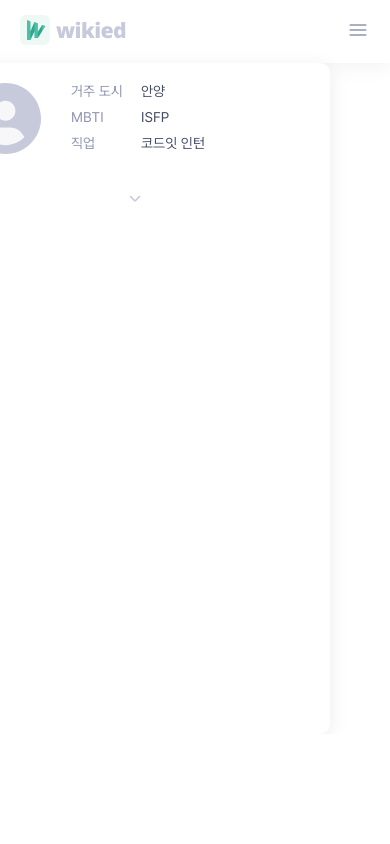
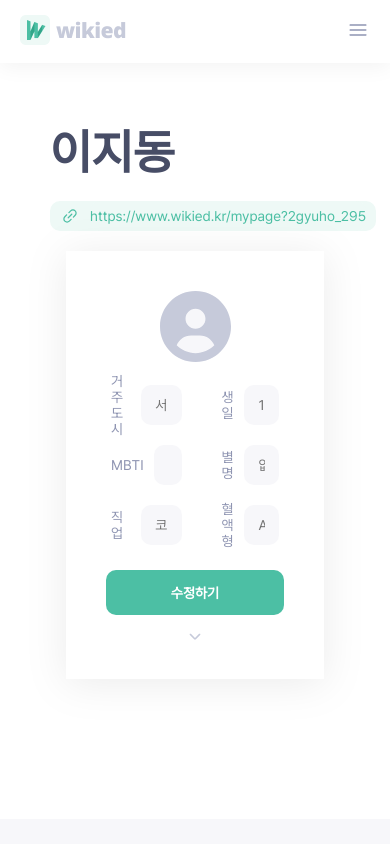
Before and after one commit to leegyuho-programer/Wikied, a Next.js app: page /mypage in a window 390 px wide. Shown: the top 844 px of the page. Built offline with nearby package versions, Linux system fonts and the light colour scheme.

Commit message:
fix: SideBar 컴포넌트 수정

```diff
--- a/app/(auth)/mypage/_components/MyPage.module.css
+++ b/app/(auth)/mypage/_components/MyPage.module.css
@@ -1,29 +1,80 @@
 .container {
-  margin-top: 80px;
+  padding-right: 8%;
+  padding-left: 22%;
+  margin-top: 60px;
+}
+
+.title {
+  display: flex;
+  flex-direction: column;
 }
 
 .name {
-  color: #474d66;
+  margin-bottom: 20px;
   font-size: 4.8rem;
   font-weight: 600;
-  margin-bottom: 20px;
+  color: #474d66;
+}
+
+.section {
+  display: flex;
+  flex-direction: row-reverse;
+  gap: 80px;
+}
+
+.section > div:first-child {
+  margin-top: -140px;
 }
 
 .nodata {
   width: 860px;
   height: 192px;
-  border-radius: 10px;
-  background: #f7f7fa;
   margin-top: 60px;
   display: flex;
+  align-items: center;
+  justify-content: center;
   flex-direction: column;
-  justify-content: center;
-  align-items: center;
   gap: 20px;
+  background: #f7f7fa;
+  border-radius: 10px;
 }
 
 .text {
+  font-size: 1.6rem;
+  line-height: 160%;
   color: #8f95b2;
-  font-size: 1.6rem;
-  line-height: 160%; /* 25.6px */
 }
+
+@media (max-width: 1200px) {
+  .container {
+    width: 100%;
+    max-width: 100%;
+    padding: 60px 50px 0 50px;
+    display: flex;
+    align-items: center;
+    justify-content: center;
+    flex-direction: column;
+    margin-top: 0;
+  }
+
+  .title {
+    width: 100%;
+    display: flex;
+    justify-content: start;
+    flex-direction: column;
+  }
+
+  .section {
+    width: 100%;
+    max-width: 100%;
+    display: flex;
+    align-items: center;
+    justify-content: center;
+    flex-direction: column;
+    gap: 60px;
+  }
+
+  .section > div:first-child {
+    margin-top: 0;
+  }
+}
--- a/app/(auth)/mypage/_components/MyPage.tsx
+++ b/app/(auth)/mypage/_components/MyPage.tsx
@@ -1,14 +1,19 @@
 import Button from '../../../../components/Button/Button';
 import Link from '../../../../components/Link/Link';
+import SideBar from '../../../../components/SideBar/SideBar';
 import styles from './MyPage.module.css';
 
 function MyPage() {
   return (
     <div className={styles.container}>
+      <div className={styles.title}>
         {/* 이름 데이터 가져오기 */}
         <p className={styles.name}>이지동</p>
         <Link />
+      </div>
+      <div className={styles.section}>
         {/* 데이터가 있는지 없는지에 따라 다르게 보이게 하기 */}
+        <SideBar />
         <div className={styles.nodata}>
           <p className={styles.text}>
             아직 작성된 내용이 없네요.
@@ -20,6 +25,7 @@ function MyPage() {
           </Button>
         </div>
       </div>
+    </div>
   );
 }
 
--- a/app/(auth)/mypage/layout.module.css
+++ /dev/null
@@ -1,5 +0,0 @@
-.container {
-  display: flex;
-  gap: 80px;
-  justify-content: end;
-}
--- a/app/(auth)/mypage/layout.tsx
+++ /dev/null
@@ -1,20 +0,0 @@
-import { ReactNode } from 'react';
-import SideBar from '../../../components/SideBar/SideBar';
-import styles from './layout.module.css';
-
-interface Props {
-  children: ReactNode;
-}
-
-function Layout({ children }: Props) {
-  return (
-    <div className={styles.container}>
-      {children}
-      <SideBar />
-    </div>
-  );
-}
-
-export default Layout;
-
-// 사이드바 따라서 내려가도록??
--- a/components/Button/Button.module.css
+++ b/components/Button/Button.module.css
@@ -52,6 +52,11 @@
   /* padding: 15px 30px; */
 }
 
+.ML {
+  width: 300px;
+  height: 45px;
+}
+
 .L {
   width: 400px;
   height: 45px;
--- a/components/Button/Button.tsx
+++ b/components/Button/Button.tsx
@@ -9,7 +9,7 @@ interface Props {
   children?: ReactNode;
   type?: 'button' | 'submit';
   onClick?: () => void;
-  size: 'XS' | 'S' | 'M' | 'L';
+  size: 'XS' | 'S' | 'M' | 'ML' | 'L';
 }
 
 function Button({ variant, isLink, destination, children, type, onClick, size }: Props) {
--- a/components/Link/Link.tsx
+++ b/components/Link/Link.tsx
@@ -35,3 +35,5 @@ function Link() {
 }
 
 export default Link;
+
+// 눌렀을 때 스낵바 나오도록 수정해야함
--- a/components/SideBar/SideBar.module.css
+++ b/components/SideBar/SideBar.module.css
@@ -1,29 +1,23 @@
+.containerWrapper {
+  display: flex;
+  justify-content: center;
+}
+
 .container {
-  width: 320px;
-  height: 671px;
+  width: 380px;
+  height: 850px;
   box-shadow: 0px 4px 20px 0px rgba(0, 0, 0, 0.08);
   display: flex;
   align-items: center;
   flex-direction: column;
   background-color: #fff;
   border-radius: 10px;
-  margin: 40px 200px 0 0;
 }
 
 .innerContainer {
   display: flex;
+  align-items: center;
   flex-direction: column;
-}
-
-.empty {
-  width: 260px;
-  display: flex;
-  align-items: flex-start;
-  flex-direction: column;
-}
-
-.contentWrapper {
-  position: relative;
 }
 
 .arrowButtonWrapper {
@@ -45,30 +39,176 @@
   transform: rotate(180deg);
 }
 
+.profileContainer {
+  display: flex;
+  justify-content: center;
+}
+
+/*
+.label {
+  width: 200px;
+  height: 200px;
+  margin: 60px 0;
+  position: relative;
+  background-color: gray;
+  cursor: pointer;
+  border-radius: 100%;
+}
+
+.input {
+  width: 200px;
+  height: 200px;
+  position: absolute;
+  cursor: pointer;
+  border-radius: 100%;
+  opacity: 0;
+} */
+
+.contentContainer {
+  width: 300px;
+  margin-bottom: 25px;
+  display: flex;
+  align-items: center;
+  justify-content: center;
+  flex-direction: column;
+}
+
+.lineWrapper {
+  display: flex;
+  flex-direction: column;
+  gap: 16px;
+}
+
+.lineGroup {
+  display: flex;
+  flex-direction: column;
+  gap: 20px;
+}
+
+.line {
+  height: 40px;
+  display: flex;
+  align-items: space-between;
+  flex-direction: row;
+  gap: 20px;
+}
+
+.title {
+  width: 60px;
+  height: 40px;
+  display: flex;
+  align-items: center;
+  color: #8f95b2;
+}
+
+.button {
+  width: 300px;
+  height: 45px;
+  background-color: #4cbfa4;
+  border-radius: 10px;
+  cursor: pointer;
+  display: flex;
+  align-items: center;
+  justify-content: center;
+  font-weight: 600;
+  color: #fff;
+  border: none;
+}
+
+.answer {
+  max-width: 100%;
+  height: 40px;
+  padding: 0 14px;
+  outline: none;
+  background: #f7f7fa;
+  color: #474d66;
+  border-radius: 10px;
+}
+
+.answer:focus {
+  border: 1px solid #4cbfa4;
+  background-color: #fff;
+}
+
 @media (max-width: 1200px) {
   .containerWrapper {
+    max-width: 1100px;
+    width: 100%;
+    /* margin: 0 60px; */
+    padding: 20px 16px;
     display: flex;
+    align-items: center;
+    justify-content: center;
     flex-direction: column;
   }
 
   .container {
-    width: 100vw;
-    margin: 0px 60px;
-    display: flex;
-    align-items: flex-start;
-    flex-direction: column;
+    width: 100%;
+    max-width: 100%;
+    height: auto;
+    margin: 0;
+    box-shadow: none;
+    background-color: #fff;
+    border-radius: 0;
+    fill: var(--white-white, #fff);
+    filter: drop-shadow(0px 4px 20px rgba(0, 0, 0, 0.08));
+    padding: 20px;
+  }
+
+  .contentContainer {
+    width: 100%;
+    max-width: 100%;
+    padding: 0 25px;
   }
 
   .innerContainer {
     display: flex;
-    flex-direction: row;
+    justify-content: center;
+    flex-wrap: wrap;
+    width: 100%;
   }
 
+  .title {
+    max-width: 70px;
+    width: 100%;
+  }
+
+  .buttonWrapper {
+    padding: 0 20px;
+    max-width: 1100px;
+    width: 100%;
+  }
+
+  .button {
+    max-width: 1100px;
+    width: 100%;
+  }
+
+  .answer {
+    max-width: 400px;
+    width: 100%;
+  }
+
+  .lineWrapper {
+    width: 100%;
+    flex-wrap: nowrap;
+    flex-direction: row;
+    gap: 40px;
+  }
+
+  .lineGroup {
+    width: 100%;
+  }
+
+  .line {
+    /* width: calc(50% - 10px); */
+    gap: 10px;
+  }
+}
+
+@media (max-width: 768px) {
   .arrowButton {
     width: 100vw;
     display: block;
   }
 }
-
-@media (max-width: 768px) {
-}
--- a/components/SideBar/SideBar.tsx
+++ b/components/SideBar/SideBar.tsx
@@ -1,18 +1,29 @@
 'use client';
 
 import { useEffect, useState } from 'react';
+import Button from '../Button/Button';
 import ArrowDownIcon from '../SvgComponents/ArrowDownIcon/ArrowDownIcon';
-import Content from './Content';
-import ProfileImage from './ProfileImage';
+import ProfileIcon from '../SvgComponents/ProfileIcon/ProfileIcon';
 import styles from './SideBar.module.css';
+
+const data = [
+  { title: '거주 도시', answer: '서울' },
+  { title: 'MBTI', answer: 'INFJ' },
+  { title: '직업', answer: '코드잇 콘텐츠 프로듀서' },
+  { title: 'SNS 계정', answer: 'dlwlehd_official' },
+  { title: '생일', answer: '1999-12-31' },
+  { title: '별명', answer: '없음' },
+  { title: '혈액형', answer: 'A' },
+  { title: '국적', answer: '대한민국' },
+];
 
 function SideBar() {
   const [showAll, setShowAll] = useState(false);
-  const [isLargeScreen, setIsLargeScreen] = useState(window.innerWidth > 1200);
+  const [isLargeScreen, setIsLargeScreen] = useState(window.innerWidth > 768);
 
   useEffect(() => {
     const handleResize = () => {
-      setIsLargeScreen(window.innerWidth > 1200);
+      setIsLargeScreen(window.innerWidth > 768);
     };
 
     window.addEventListener('resize', handleResize);
@@ -38,10 +49,45 @@ function SideBar() {
   return (
     <div className={styles.containerWrapper}>
       <div className={styles.container}>
-        <div className={styles.innerContainer}>
-          <ProfileImage />
-          <Content showAll={showAll} />
-        </div>
+        <form className={styles.innerContainer}>
+          <div className={styles.profileContainer}>
+            <ProfileIcon />
+            {/* <label className={styles.label}>
+        <input type="file" className={styles.input} />
+      </label> */}
+          </div>
+          <div className={styles.contentContainer}>
+            <div className={styles.lineWrapper}>
+              <div className={styles.lineGroup}>
+                {data.slice(0, 4).map((item, index) => (
+                  <div className={styles.line} key={index} style={{ display: showAll || index < 3 ? 'flex' : 'none' }}>
+                    <label className={styles.title} htmlFor="title">
+                      {item.title}
+                    </label>
+                    <input className={styles.answer} type="text" placeholder={item.answer} />
+                  </div>
+                ))}
+              </div>
+              <div className={styles.lineGroup}>
+                {data.slice(4).map((item, index) => (
+                  <div
+                    className={styles.line}
+                    key={index + 4}
+                    style={{ display: showAll || index < 3 ? 'flex' : 'none' }}
+                  >
+                    <label className={styles.title} htmlFor="title">
+                      {item.title}
+                    </label>
+                    <input className={styles.answer} type="text" placeholder={item.answer} />
+                  </div>
+                ))}
+              </div>
+            </div>
+          </div>
+          <div className={styles.buttonWrapper}>
+            <button className={styles.button}>수정하기</button>
+          </div>
+        </form>
         <button className={`${styles.arrowButton} ${showAll ? styles.rotate : ''}`} onClick={handleToggle}>
           <div className={styles.arrowButtonWrapper}>
             <ArrowDownIcon />
```
Lines whose indentation alone changed are shown as unchanged.
